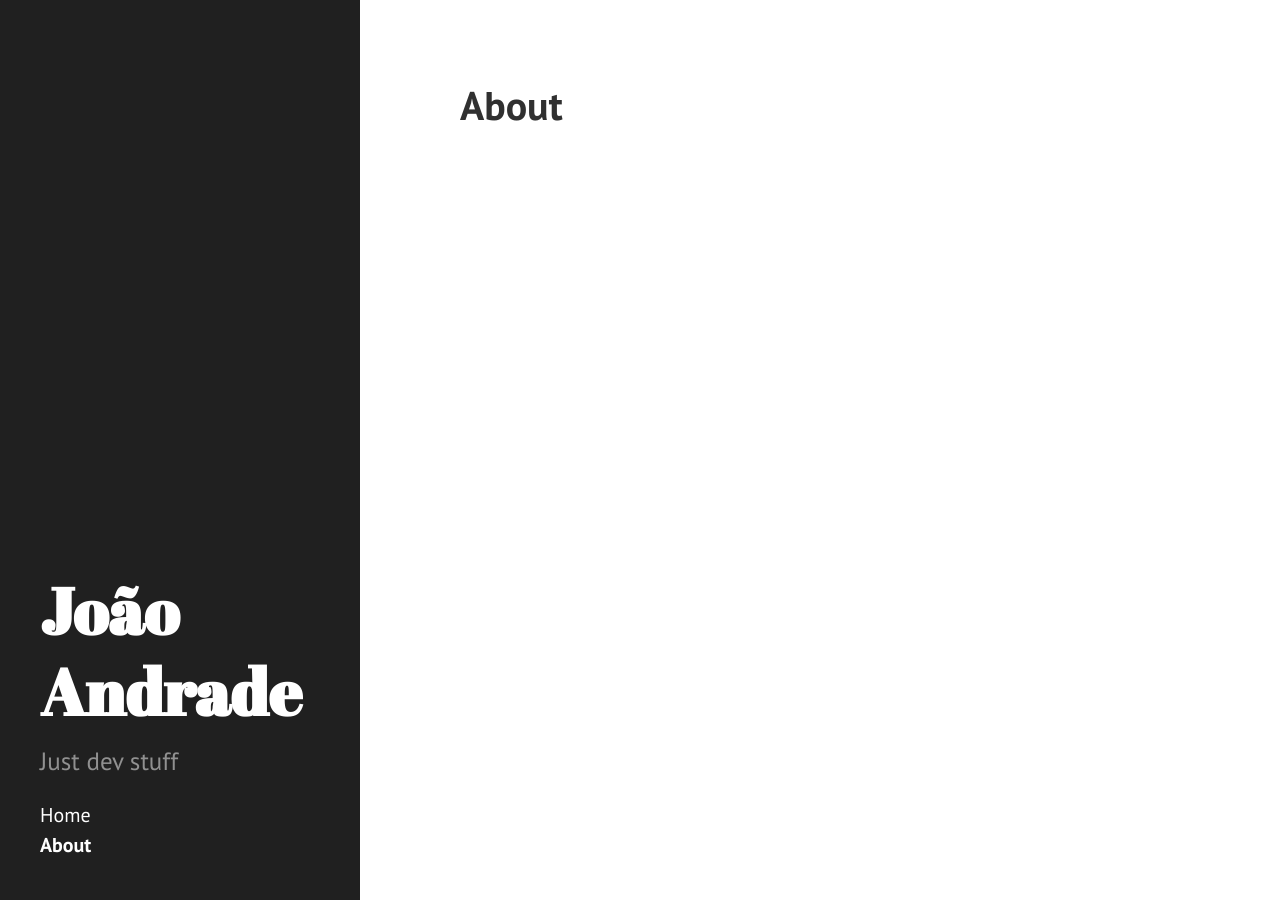
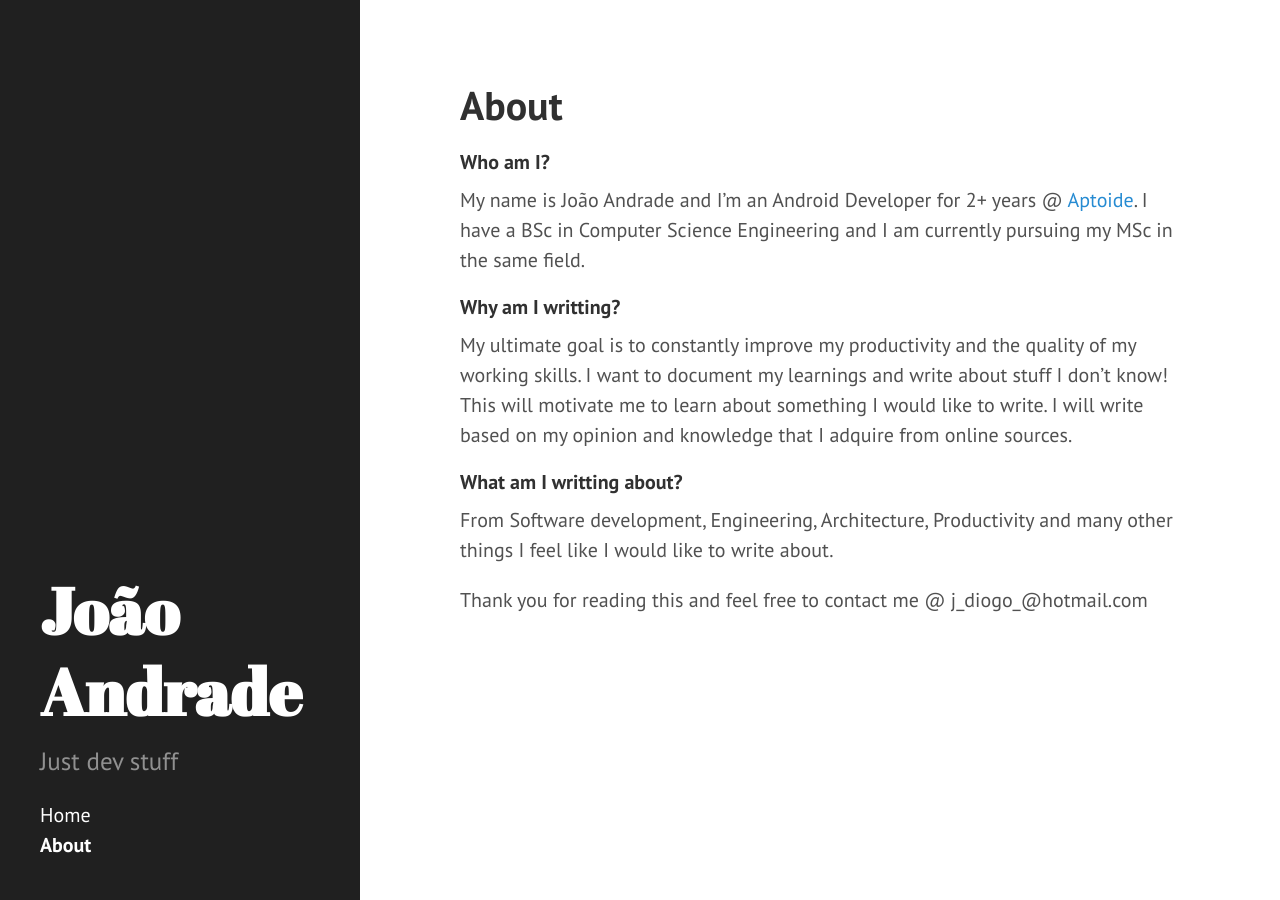
Before and after one commit to jdandrade/jdandrade.github.io, a Jekyll site: the page built from about.md, in a window 1280 px wide. Built offline with Jekyll 4.4.1, drawn with Linux system fonts in a browser that asks for light colours.

Commit message:
change about

```diff
--- a/_config.yml
+++ b/_config.yml
@@ -9,16 +9,16 @@ permalink:        pretty
 title:            João Andrade
 tagline:          'Android Developer'
 description:      'Just dev stuff'
-url:              http://hyde.getpoole.com
+url:              http://jdandrade.github.io
 
 author:
-  name:           'Mark Otto'
-  url:            https://twitter.com/mdo
+  name:           'João Andrade'
+  url:            http://jdandrade.github.io
 
 paginate:         5
 
 # Custom vars
-version:          2.0.0
+version:          2.1.0
 
 github:
-  repo:           https://github.com/poole/hyde
+  repo:           https://github.com/jdandrade/jdandrade.github.io
--- a/about.md
+++ b/about.md
@@ -2,3 +2,14 @@
 layout: page
 title: About
 ---
+
+#### Who am I?
+My name is João Andrade and I'm an Android Developer for 2+ years @ [Aptoide](www.aptoide.com). I have a BSc in Computer Science Engineering and I am currently pursuing my MSc in the same field.
+
+#### Why am I writting?
+My ultimate goal is to constantly improve my productivity and the quality of my working skills. I want to document my learnings and write about stuff I don't know! This will motivate me to learn about something I would like to write. I will write based on my opinion and knowledge that I adquire from online sources.
+
+#### What am I writting about?
+From Software development, Engineering, Architecture, Productivity and many other things I feel like I would like to write about.
+
+Thank you for reading this and feel free to contact me @ j_diogo_@hotmail.com
```
